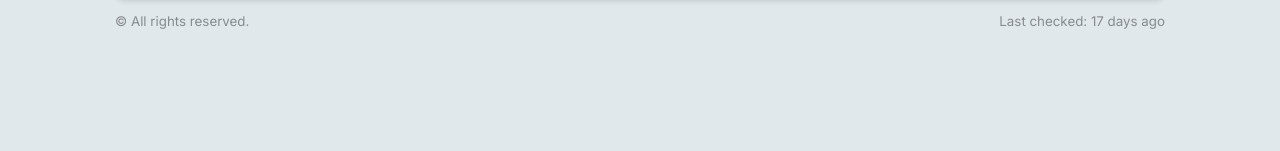
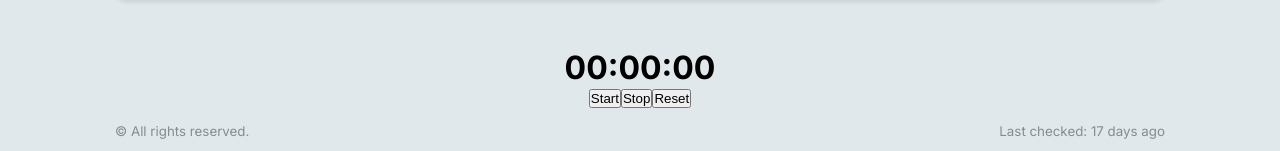
Before and after one commit to jihanv/ielts-counter, a React (Vite) app: page / in a window 1280 px wide. Shown: the part 731-882 px from the top of the page. Before the commit the page ends 800 px from the top, so only its background shows below. Built offline with nearby package versions, Linux system fonts and the light colour scheme.

Commit message:
Add timer

```diff
--- a/src/components/App.jsx
+++ b/src/components/App.jsx
@@ -1,12 +1,15 @@
 import Container from "./Container";
 import Footer from "./Footer";
 import Header from "./Header";
+import Stopwatch from "./Stopwatch";
 
 function App() {
   return (
     <>
       <Header />
       <Container />
+
+      <Stopwatch />
       <Footer />
     </>
   );
--- /dev/null
+++ b/src/components/Stopwatch.jsx
@@ -0,0 +1,37 @@
+import { useState, useEffect, useRef } from "react";
+
+export default function Stopwatch() {
+  const [time, setTime] = useState(0); // time in milliseconds
+  const [isRunning, setIsRunning] = useState(false);
+  const intervalRef = useRef(null);
+
+  useEffect(() => {
+    if (isRunning) {
+      intervalRef.current = setInterval(() => {
+        setTime((prev) => prev + 10);
+      }, 10); // update every 10ms for centisecond precision
+    } else {
+      clearInterval(intervalRef.current);
+    }
+    return () => clearInterval(intervalRef.current);
+  }, [isRunning]);
+
+  const formatTime = (time) => {
+    const seconds = Math.floor(time / 1000) % 60;
+    const minutes = Math.floor(time / 60000) % 60;
+    const hours = Math.floor(time / 3600000);
+
+    return `${hours.toString().padStart(2, "0")}:${minutes
+      .toString()
+      .padStart(2, "0")}:${seconds.toString().padStart(2, "0")}`;
+  };
+
+  return (
+    <div style={{ textAlign: "center", marginTop: "50px" }}>
+      <h1>{formatTime(time)}</h1>
+      <button onClick={() => setIsRunning(true)}>Start</button>
+      <button onClick={() => setIsRunning(false)}>Stop</button>
+      <button onClick={() => setTime(0)}>Reset</button>
+    </div>
+  );
+}
```
